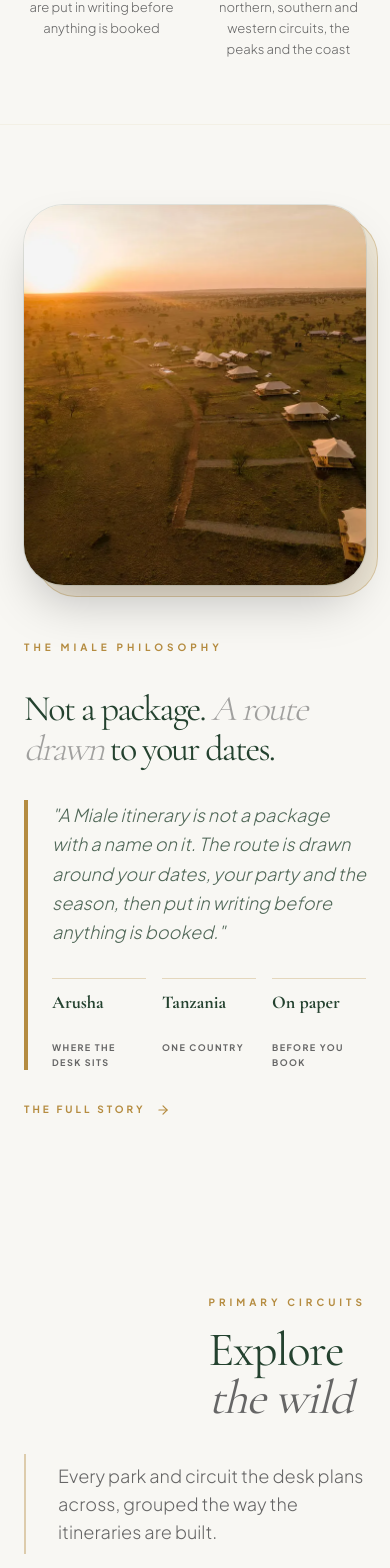
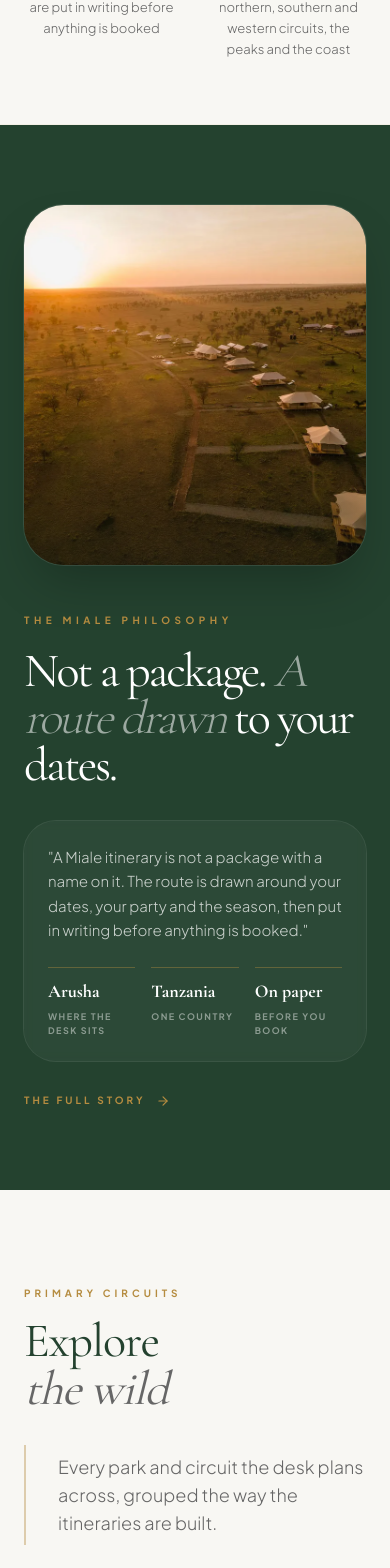
Before and after one commit to mialesite/MIALESAFARI, a Next.js app in the folder mushazsafari-main/: page / in a window 390 px wide. Shown: the part 1259-2827 px from the top of the page. Built offline with nearby package versions, Linux system fonts and the light colour scheme; no server answers; the database is empty.

Commit message:
Rebuild the philosophy band, tighten park grids and fix mobile details

```diff
--- a/mushazsafari-main/src/app/contact/page.tsx
+++ b/mushazsafari-main/src/app/contact/page.tsx
@@ -23,7 +23,8 @@ export default function ContactPage() {
           sizes="100vw"
           className="object-cover object-center"
         />
-        <div className="absolute inset-0 bg-[linear-gradient(100deg,rgba(13,26,18,0.94)_0%,rgba(13,26,18,0.72)_45%,rgba(13,26,18,0.30)_100%)]" />
+        {/* Phone gets a steeper vertical wash so the copy stays legible over the busy city skyline. */}
+        <div className="absolute inset-0 bg-[linear-gradient(180deg,rgba(13,26,18,0.55)_0%,rgba(13,26,18,0.80)_100%)] md:bg-[linear-gradient(100deg,rgba(13,26,18,0.94)_0%,rgba(13,26,18,0.72)_45%,rgba(13,26,18,0.30)_100%)]" />
         <div className="absolute inset-x-0 bottom-0 h-40 bg-gradient-to-t from-[#0D1A12] to-transparent" />
 
         <div className="relative z-10 max-w-[1400px] mx-auto px-6 md:px-12 lg:px-24 pt-32 md:pt-44 pb-14 md:pb-20">
--- a/mushazsafari-main/src/app/page.tsx
+++ b/mushazsafari-main/src/app/page.tsx
@@ -28,65 +28,67 @@ export default function Home() {
       <Hero />
       <TrustBadges />
 
-      {/* Editorial Narrative Section */}
-      <section className="py-20 md:py-24 px-6 md:px-12 lg:px-24 bg-safari-white overflow-hidden" id="about">
-        <div className="max-w-[1400px] mx-auto grid grid-cols-1 lg:grid-cols-2 gap-12 lg:gap-20 items-center">
+      {/* The Philosophy: full-bleed forest band speaking the same language as
+          the migration tracker below it. */}
+      <section className="py-20 md:py-28 lg:py-32 px-6 md:px-12 lg:px-24 bg-primary text-white overflow-hidden" id="about">
+        <div className="max-w-[1500px] mx-auto grid grid-cols-1 lg:grid-cols-[minmax(0,5fr)_minmax(0,6fr)] gap-12 lg:gap-16 xl:gap-20 items-center">
           <motion.div
-            initial={{ opacity: 0, x: -50 }}
-            whileInView={{ opacity: 1, x: 0 }}
-            transition={{ duration: 1.2 }}
+            initial={{ opacity: 0, y: 40 }}
+            whileInView={{ opacity: 1, y: 0 }}
+            transition={{ duration: 1 }}
             viewport={{ once: true, margin: "-100px" }}
-            className="relative h-[380px] sm:h-[480px] lg:h-[600px] accelerate"
+            className="relative h-[360px] sm:h-[460px] lg:h-[620px]"
           >
-            <div
-              aria-hidden="true"
-              className="absolute inset-0 translate-x-3 translate-y-3 md:translate-x-5 md:translate-y-5 rounded-[2.5rem] md:rounded-[3.5rem] border border-secondary/35 bg-safari-sand/60"
-            />
-            <div className="relative h-full w-full rounded-[2.5rem] md:rounded-[3.5rem] overflow-hidden shadow-2xl ring-1 ring-primary/10">
+            <div className="relative h-full w-full rounded-[2.5rem] md:rounded-[3rem] overflow-hidden shadow-2xl ring-1 ring-white/10">
               <Image
                 src={editorialImage.src}
                 alt={editorialImage.alt}
                 fill
                 quality={70}
                 className="object-cover"
-                sizes="(min-width: 1024px) 556px, 70vw"
+                sizes="(min-width: 1024px) 560px, 92vw"
               />
+              <div className="absolute inset-0 bg-[linear-gradient(to_top,rgba(13,26,18,0.4),transparent_45%)]" />
             </div>
           </motion.div>
 
           <motion.div
-            initial={{ opacity: 0, x: 50 }}
-            whileInView={{ opacity: 1, x: 0 }}
-            transition={{ duration: 1.2, delay: 0.3 }}
+            initial={{ opacity: 0, y: 40 }}
+            whileInView={{ opacity: 1, y: 0 }}
+            transition={{ duration: 1, delay: 0.15 }}
             viewport={{ once: true }}
-            className="space-y-8 md:space-y-12"
+            className="space-y-8 md:space-y-10"
           >
-            <span className="text-[10px] md:text-[11px] font-space font-bold text-secondary uppercase tracking-[0.4em] md:tracking-[0.5em]">{t("ed.eyebrow")}</span>
-            <h2 className="text-4xl md:text-6xl lg:text-8xl font-serif leading-[1.1] md:leading-[0.85] tracking-tighter text-primary">
-              {t("ed.title")} <br className="hidden md:block" />
-              <span className="font-light italic text-muted-foreground/60">{t("ed.titleAccent")}</span> <br className="hidden md:block" />
-              {t("ed.titleTail")}
-            </h2>
-            <div className="space-y-6 md:space-y-8 text-lg md:text-xl text-primary/80 font-light leading-relaxed italic border-l-4 border-secondary pl-6 md:pl-10">
-              <p>
+            <div className="space-y-5">
+              <span className="text-[10px] md:text-[11px] font-space font-bold text-secondary uppercase tracking-[0.45em] block">{t("ed.eyebrow")}</span>
+              <h2 className="text-5xl md:text-7xl font-serif leading-[0.98] tracking-tighter text-white">
+                {t("ed.title")}{" "}
+                <span className="font-light italic text-white/55">{t("ed.titleAccent")}</span>{" "}
+                {t("ed.titleTail")}
+              </h2>
+            </div>
+
+            <div className="rounded-[2rem] bg-white/[0.04] ring-1 ring-white/10 backdrop-blur-sm p-6 md:p-8">
+              <p className="text-[15px] md:text-lg text-white/75 font-light leading-relaxed">
                 {t("ed.quote")}
               </p>
-              <div className="grid grid-cols-3 gap-4 md:gap-8 pt-2 md:pt-4 not-italic items-start">
+              <div className="grid grid-cols-3 gap-4 md:gap-8 mt-6 md:mt-8">
                 {[
                   { value: t("ed.fact1.value"), label: t("ed.fact1.label") },
                   { value: t("ed.fact2.value"), label: t("ed.fact2.label") },
                   { value: t("ed.fact3.value"), label: t("ed.fact3.label") },
                 ].map((fact) => (
-                  <div key={fact.value} className="border-t border-secondary/30 pt-3 md:pt-4">
-                    <p className="text-lg md:text-2xl font-serif font-bold text-primary leading-tight min-h-[2.6rem] md:min-h-[3rem]">{fact.value}</p>
-                    <p className="text-[9px] md:text-[10px] uppercase tracking-[0.16em] text-muted-foreground font-bold font-space mt-2">{fact.label}</p>
+                  <div key={fact.value} className="border-t border-secondary/40 pt-3 md:pt-4">
+                    <p className="text-lg md:text-2xl font-serif font-bold text-white leading-tight">{fact.value}</p>
+                    <p className="text-[9px] md:text-[10px] uppercase tracking-[0.16em] text-white/45 font-bold font-space mt-2">{fact.label}</p>
                   </div>
                 ))}
               </div>
             </div>
+
             <Link
               href="/about"
-              className="group inline-flex items-center gap-2.5 text-[10px] md:text-[11px] font-space font-bold uppercase tracking-[0.3em] text-secondary hover:text-primary transition-colors not-italic"
+              className="group inline-flex items-center gap-2.5 text-[10px] md:text-[11px] font-space font-bold uppercase tracking-[0.3em] text-secondary hover:text-white transition-colors"
             >
               {t("ed.cta")}
               <ArrowRight className="h-3.5 w-3.5 transition-transform duration-300 group-hover:translate-x-1.5" />
--- a/mushazsafari-main/src/app/parks/page.tsx
+++ b/mushazsafari-main/src/app/parks/page.tsx
@@ -154,13 +154,16 @@ export default function ParksPage() {
 
                   {(() => {
                     const n = group.items.length;
+                    // Three cards per row at desktop; the lone and pair groups
+                    // stay on a narrow centred measure instead of stretching
+                    // to half-container monsters.
                     const cols = n === 1
                       ? "grid-cols-1 max-w-md mx-auto"
-                      : n === 2 || n === 4
-                        ? "grid-cols-1 md:grid-cols-2"
+                      : n === 2
+                        ? "grid-cols-1 md:grid-cols-2 max-w-3xl mx-auto"
                         : "grid-cols-1 md:grid-cols-2 lg:grid-cols-3";
                     return (
-                      <div className={`grid gap-8 ${cols}`}>
+                      <div className={`grid gap-6 md:gap-8 ${cols}`}>
                         {group.items.map((park: any, i) => (
                           <ParkCard key={park.id} park={park} index={i} />
                         ))}
--- a/mushazsafari-main/src/components/CircuitMap.tsx
+++ b/mushazsafari-main/src/components/CircuitMap.tsx
@@ -101,6 +101,12 @@ export function CircuitMap({
   const zoomed = unit < 0.92;
   const textScale = zoomed ? unit * 2.4 : 1;
 
+  // Labels are painted in viewBox units while tight crops clip at the frame
+  // edge, so their anchors are pulled back inside the crop when one sits on
+  // the boundary (the Arusha tag clipped on the Serengeti detail page).
+  const frame =
+    focus && zoomed ? { left: focus.x, right: focus.x + focus.w, width: focus.w } : null;
+
   const countryPath = proj.pathFor("tanzania");
   const arusha = proj.pointAt(REF_POINTS.arusha.lon, REF_POINTS.arusha.lat);
 
@@ -196,10 +202,16 @@ export function CircuitMap({
         const label = SHAPE_LABEL[key];
         if (!label) return null;
         const [cx, cy] = proj.centroidFor(key);
+        const fontSize = 13 * textScale;
+        const halfW = (label.text.length * 0.55 * fontSize + 3.5 * textScale) / 2;
+        let lx = cx + (label.dx || 0) * unit;
+        if (frame && frame.width > 2 * halfW + 4) {
+          lx = Math.min(Math.max(lx, frame.left + halfW + 1), frame.right - halfW - 1);
+        }
         return (
           <text
             key={key}
-            x={cx + (label.dx || 0) * unit}
+            x={lx}
             y={cy + (label.dy || 0) * unit}
             textAnchor="middle"
             fontSize={13 * textScale}
@@ -216,9 +228,23 @@ export function CircuitMap({
       })}
 
       <circle cx={arusha[0]} cy={arusha[1]} r={4 * textScale} fill={glass ? "#E2633C" : "#B04A2A"} />
+      {(() => {
+        const fs = 12.5 * textScale;
+        let ax = arusha[0] + 10 * unit;
+        let anchor: "start" | "end" = "start";
+        if (frame && ax + fs * 3.3 > frame.right) {
+          anchor = "end";
+          ax = arusha[0] - 12 * unit;
+          if (ax - fs * 3.3 < frame.left) {
+            anchor = "start";
+            ax = frame.left + 2;
+          }
+        }
+        return (
           <text
-        x={arusha[0] + 10 * unit}
+            x={ax}
             y={arusha[1] + 4 * unit}
+            textAnchor={anchor}
             fontSize={12.5 * textScale}
             fontWeight={600}
             fontStyle="italic"
@@ -230,6 +256,8 @@ export function CircuitMap({
           >
             Arusha
           </text>
+        );
+      })()}
     </svg>
   );
 }
--- a/mushazsafari-main/src/components/InteractiveExplorer.tsx
+++ b/mushazsafari-main/src/components/InteractiveExplorer.tsx
@@ -89,7 +89,7 @@ export const InteractiveExplorer = () => {
   return (
     <section className="py-24 md:py-28 px-6 md:px-12 bg-safari-white" id="destinations">
       <div className="max-w-[1800px] mx-auto">
-        <div className="flex flex-col lg:flex-row items-end justify-between mb-12 gap-8">
+        <div className="flex flex-col lg:flex-row lg:items-end justify-between mb-12 gap-8">
           <div className="max-w-2xl">
             <span className="text-[10px] uppercase tracking-[0.4em] font-bold text-secondary mb-4 block">{t("ex.eyebrow")}</span>
             <h2 className="text-5xl md:text-7xl lg:text-8xl font-serif text-primary leading-none">
@@ -102,7 +102,7 @@ export const InteractiveExplorer = () => {
           </p>
         </div>
 
-        <div className="mb-12 flex flex-wrap gap-3 justify-center lg:justify-start">
+        <div className="mb-12 flex flex-wrap gap-3 justify-start">
           {CIRCUITS.map((circuit) => (
             <button
               key={circuit}
```
Lines whose indentation alone changed are shown as unchanged.
